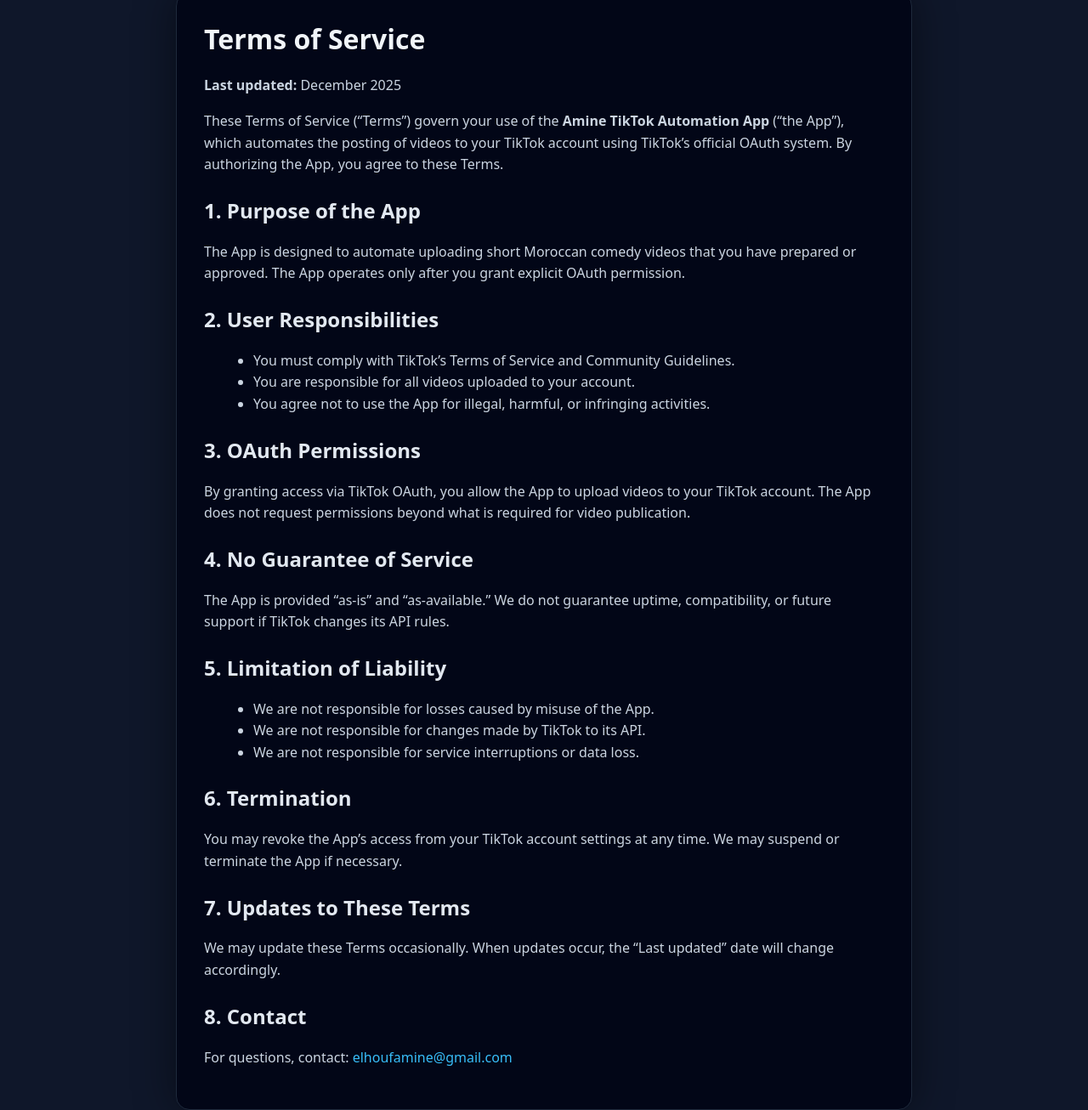
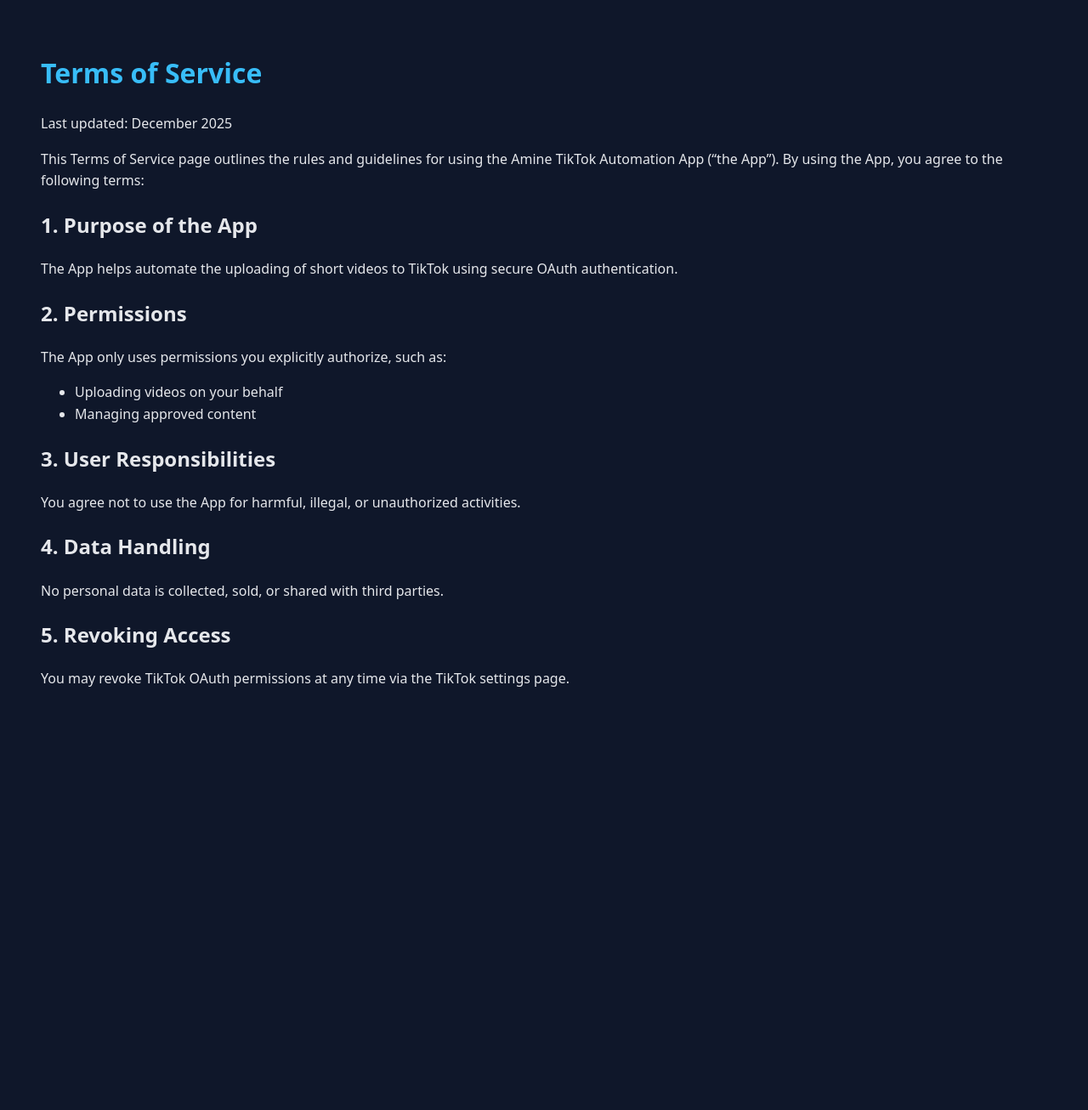
Before and after one commit to amineelhouf/tiktok, a plain HTML site: page terms.html in a window 1280 px wide. Shown: the part 9-1315 px from the top of the page at 85% size. After the commit the page ends 885 px from the top, so only its background shows below. Drawn offline with Linux system fonts and the light colour scheme.

Commit message:
Revise Terms of Service content and metadata
Updated the Terms of Service page to reflect new content and structure.

```diff
--- a/terms.html
+++ b/terms.html
@@ -2,121 +2,54 @@
 <html lang="en">
 <head>
   <meta charset="UTF-8">
-  <title>Terms of Service – Amine TikTok Automation</title>
+  <title>Terms of Service - Amine TikTok Automation</title>
   <meta name="viewport" content="width=device-width, initial-scale=1">
-  <meta name="description" content="Privacy Policy for Amine TikTok Automation App. No data is stored or shared. Uses secure TikTok OAuth.">
+
+  <meta name="description" content="Terms of Service for Amine TikTok Automation App. This page explains your rights and obligations when authorizing the app with TikTok OAuth.">
   <meta name="robots" content="index, follow">
-<meta property="og:title" content="Privacy Policy - Amine TikTok Automation">
-<meta property="og:description" content="This app uses TikTok OAuth. No personal data is stored or shared.">
+
+  <meta property="og:title" content="Terms of Service - Amine TikTok Automation">
+  <meta property="og:description" content="Official Terms of Service for Amine TikTok Automation App. Learn how we handle permissions and OAuth access.">
   <meta property="og:type" content="website">
+  <meta property="og:url" content="https://amineelhouf.github.io/tiktok/terms.html">
+  <meta property="og:site_name" content="Amine TikTok Automation">
 
   <style>
     body {
-      font-family: system-ui, -apple-system, BlinkMacSystemFont, "Segoe UI", sans-serif;
-      margin: 0;
-      padding: 0;
+      font-family: system-ui, sans-serif;
       background: #0f172a;
       color: #e5e7eb;
-      display: flex;
-      align-items: center;
-      justify-content: center;
-      min-height: 100vh;
-    }
-    .card {
-      max-width: 800px;
-      padding: 32px;
-      background: #020617;
-      border-radius: 16px;
-      border: 1px solid #1e293b;
-      box-shadow: 0 0 50px rgba(0,0,0,0.45);
-    }
-    h1 {
-      margin-top: 0;
-      color: #f1f5f9;
-    }
-    h2 {
-      color: #e2e8f0;
-      margin-top: 24px;
-    }
-    p, li {
-      color: #cbd5e1;
+      padding: 40px;
       line-height: 1.6;
     }
-    a {
-      color: #38bdf8;
-      text-decoration: none;
-    }
-    a:hover {
-      text-decoration: underline;
-    }
-    ul {
-      margin-left: 18px;
-    }
+    h1 { color: #38bdf8; }
   </style>
 </head>
+
 <body>
-  <main class="card">
   <h1>Terms of Service</h1>
-    <p><strong>Last updated:</strong> December 2025</p>
+  <p>Last updated: December 2025</p>
 
-    <p>
-      These Terms of Service (“Terms”) govern your use of the
-      <strong>Amine TikTok Automation App</strong> (“the App”), which automates
-      the posting of videos to your TikTok account using TikTok’s official OAuth system.
-      By authorizing the App, you agree to these Terms.
-    </p>
+  <p>This Terms of Service page outlines the rules and guidelines for using the Amine TikTok Automation App (“the App”). By using the App, you agree to the following terms:</p>
 
   <h2>1. Purpose of the App</h2>
-    <p>
-      The App is designed to automate uploading short Moroccan comedy videos
-      that you have prepared or approved. The App operates only after you grant
-      explicit OAuth permission.
-    </p>
+  <p>The App helps automate the uploading of short videos to TikTok using secure OAuth authentication.</p>
 
-    <h2>2. User Responsibilities</h2>
+  <h2>2. Permissions</h2>
+  <p>The App only uses permissions you explicitly authorize, such as:</p>
   <ul>
-      <li>You must comply with TikTok’s Terms of Service and Community Guidelines.</li>
-      <li>You are responsible for all videos uploaded to your account.</li>
-      <li>You agree not to use the App for illegal, harmful, or infringing activities.</li>
+    <li>Uploading videos on your behalf</li>
+    <li>Managing approved content</li>
   </ul>
 
-    <h2>3. OAuth Permissions</h2>
-    <p>
-      By granting access via TikTok OAuth, you allow the App to upload videos
-      to your TikTok account. The App does not request permissions beyond what
-      is required for video publication.
-    </p>
+  <h2>3. User Responsibilities</h2>
+  <p>You agree not to use the App for harmful, illegal, or unauthorized activities.</p>
 
-    <h2>4. No Guarantee of Service</h2>
-    <p>
-      The App is provided “as-is” and “as-available.” We do not guarantee uptime,
-      compatibility, or future support if TikTok changes its API rules.
-    </p>
+  <h2>4. Data Handling</h2>
+  <p>No personal data is collected, sold, or shared with third parties.</p>
 
-    <h2>5. Limitation of Liability</h2>
-    <ul>
-      <li>We are not responsible for losses caused by misuse of the App.</li>
-      <li>We are not responsible for changes made by TikTok to its API.</li>
-      <li>We are not responsible for service interruptions or data loss.</li>
-    </ul>
+  <h2>5. Revoking Access</h2>
+  <p>You may revoke TikTok OAuth permissions at any time via the TikTok settings page.</p>
 
-    <h2>6. Termination</h2>
-    <p>
-      You may revoke the App’s access from your TikTok account settings at any time.
-      We may suspend or terminate the App if necessary.
-    </p>
-
-    <h2>7. Updates to These Terms</h2>
-    <p>
-      We may update these Terms occasionally. When updates occur, the “Last updated”
-      date will change accordingly.
-    </p>
-
-    <h2>8. Contact</h2>
-    <p>
-      For questions, contact:
-      <a href="mailto:elhoufamine@gmail.com">elhoufamine@gmail.com</a>
-    </p>
-  </main>
 </body>
 </html>
```
Lines whose indentation alone changed are shown as unchanged.
